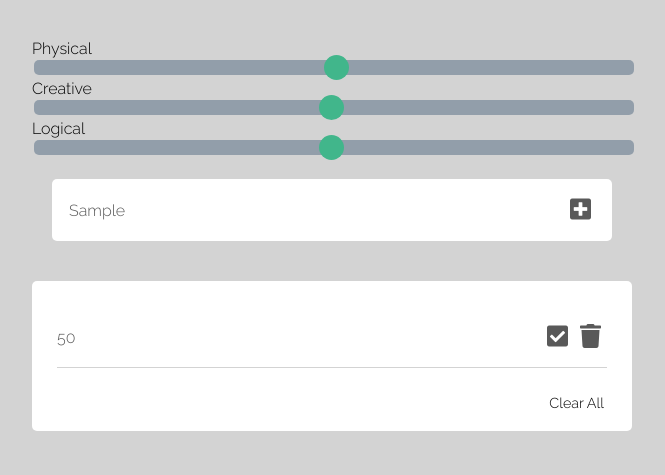
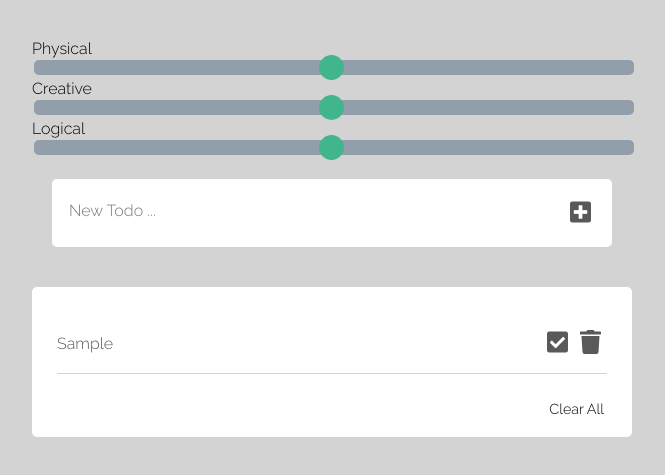
Before and after one commit to annkiener/fse21, a plain HTML site: page index.html in a window 1280 px wide. Both pictures are taken after typing "Sample" into the empty fields and a click on the button 888 px from the left and 347 px from the top of the page. Shown: the part 137-612 px from the top of the page, without its empty margins (308-973 px from the left). Drawn offline with Linux system fonts and the light colour scheme.

Commit message:
fixed input value

```diff
--- a/app.js
+++ b/app.js
@@ -4,7 +4,7 @@ document.querySelector('form').addEventListener('submit', handleSubmitForm);
 // Event Handlers
 function handleSubmitForm(e) {
     e.preventDefault();
-    let input = document.querySelector('input');
+    let input = document.querySelector("div.main input[id='fname']");
     if (input.value != '')
         addTodo(input.value);
     input.value = '';
--- a/index.html
+++ b/index.html
@@ -32,15 +32,15 @@
 
       </div>
 
+
     <div class="main">
         <form>
-            <input type="text" placeholder="New Todo ...">
+            <input type="text" id="fname" todo="fname" placeholder="New Todo ..."><br><br>
             <button type="submit"><i class="fas fa-plus-square"></i></button>
         </form>
     </div>
 
-
-        <div class="todoList">
+    <div class="todoList">
             <ul>
             </ul>
             <a class="clearAll" id="clearAll">Clear All</a>
```
